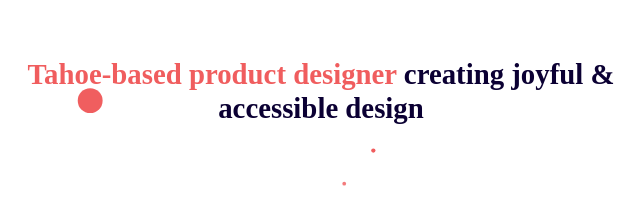
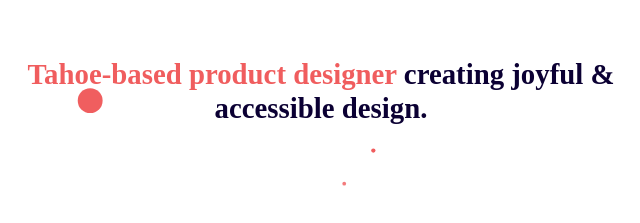
Before and after one commit to rubyana-lyon/rubyana-lyon.github.io, a plain HTML site: page index.html in a window 1280 px wide. Shown: the part 378-601 px from the top of the page, 319-959 px from the left. Drawn offline with nearby package versions, Linux system fonts and the light colour scheme; a web font is replaced by a local one.

Commit message:
homepage edit

```diff
--- a/index.html
+++ b/index.html
@@ -66,7 +66,7 @@
           <img src="images/logo2.png" alt="" />
           <h1>
             <span class="orange-d">Tahoe-based product designer </span>creating joyful & accessible
-            design
+            design.
           </h1>
         </div>
       </div>
```
